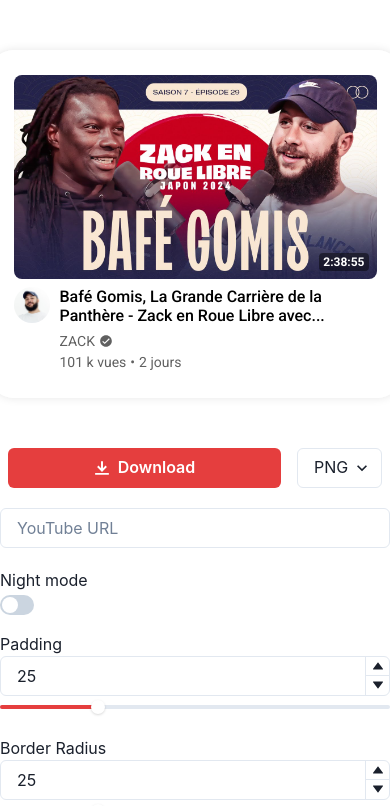
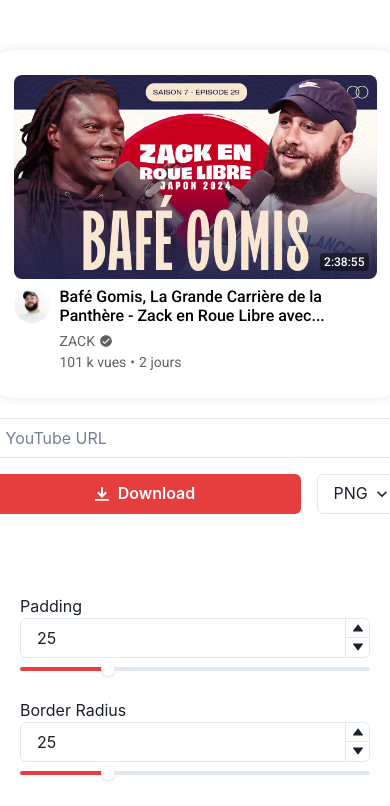
Before and after one commit to anasouh/ytcard, a Next.js app: page / in a window 390 px wide. Shown: the top 806 px of the page. Built offline with nearby package versions, Linux system fonts and the light colour scheme.

Commit message:
display horizontal

```diff
--- a/public/assets/css/style.css
+++ b/public/assets/css/style.css
@@ -66,16 +66,20 @@
 
 main {
   display: flex;
-  flex-direction: column;
   align-items: center;
   justify-content: center;
-  gap: 50px;
+  gap: 80px;
+  width: 100%;
+  height: 100vh;
 }
 
-@media screen and (max-width: 1080px) {
+@media screen and (max-width: 1000px) {
   main {
-    justify-content: flex-start;
+    flex-direction: column;
     margin-top: 50px;
+    padding: 0 20px;
+    padding-bottom: 100px;
+    height: initial;
   }
 }
 
@@ -149,7 +153,8 @@
 
 .card-thumb-container {
   position: relative;
-  width: 363px;
+  max-width: 363px;
+  width: 100%;
 }
 
 .card-thumb {
@@ -171,7 +176,7 @@
   padding: 0 4px;
   border-radius: 4px;
   font-size: 12px;
-  font-weight: 600;
+  font-weight: 500;
 }
 
 .card-title {
--- a/src/components/CardEditor.js
+++ b/src/components/CardEditor.js
@@ -15,6 +15,7 @@
   Switch,
   Text,
   border,
+  useToast,
 } from "@chakra-ui/react";
 import {
   Slider,
@@ -87,9 +88,17 @@
   const [format, setFormat] = useState("png");
   const [error, setError] = useState(null);
   const [copied, setCopied] = useState(false);
+  const toast = useToast();
 
   const toggleCopied = () => {
     setCopied(true);
+    toast({
+      title: "Link copied",
+      description: "The shareable link has been copied to your clipboard.",
+      status: "success",
+      duration: 5000,
+      isClosable: true,
+    });
     setTimeout(() => {
       setCopied(false);
     }, 2000);
@@ -202,6 +211,13 @@
     localStorage.setItem("borderRadius", JSON.stringify(borderRadius));
     localStorage.setItem("watchbarProgress", JSON.stringify(watchbarProgress));
     localStorage.setItem("nightMode", JSON.stringify(nightMode));
+    toast({
+      title: "Properties saved",
+      description: "Your properties have been saved successfully.",
+      status: "success",
+      duration: 5000,
+      isClosable: true,
+    });
   };
 
   const getShareableLink = () => {
@@ -210,9 +226,9 @@
   };
 
   return (
-    <main className="flex screen-height screen-width">
+    <main>
       {data && (
-        <section>
+        <section className="flex-column gap-20">
           {error && (
             <Text
               color="red.500"
@@ -312,21 +328,24 @@
               </div>
             </div>
           </div>
-        </section>
-      )}
-      <article
-        className="full-width flex-column gap-20"
-        style={{
-          maxWidth: "400px",
+          <Stack spacing={4}>
+            <Input
+              placeholder="YouTube URL"
+              type="url"
+              onChange={(e) => {
+                handleUrlChange(e.target.value);
               }}
-      >
+              className="full-width"
+              focusBorderColor={"#ff0000"}
+              width="100%"
+            />
             <Stack direction="row" spacing={4} justifyContent="center">
               <Button
                 leftIcon={<DownloadIcon />}
                 isLoading={loading}
                 colorScheme="red"
                 variant="solid"
-            width="70%"
+                flex={1}
                 onClick={handleDownload}
               >
                 Download
@@ -343,26 +362,16 @@
                 <option value="svg">SVG</option>
               </Select>
             </Stack>
-        <Input
-          placeholder="YouTube URL"
-          type="url"
-          onChange={(e) => {
-            handleUrlChange(e.target.value);
+          </Stack>
+        </section>
+      )}
+      <article
+        className="full-width flex-column gap-20"
+        style={{
+          maxWidth: "400px",
         }}
-          className="full-width"
-          focusBorderColor={"#ff0000"}
-        />
+      >
         <section className="properties">
-          <div className="property">
-            <h3>Night mode</h3>
-            <Switch
-              colorScheme={"red"}
-              isChecked={nightMode}
-              onChange={(e) => {
-                setNightMode(e.target.checked);
-              }}
-            />
-          </div>
           <div className="property">
             <h3>Padding</h3>
             <NumberInput
@@ -460,6 +469,16 @@
               <SliderMark value={watchbarProgress} label="0%" />
             </Slider>
           </div>
+          <div className="property">
+            <h3>Night mode</h3>
+            <Switch
+              colorScheme={"red"}
+              isChecked={nightMode}
+              onChange={(e) => {
+                setNightMode(e.target.checked);
+              }}
+            />
+          </div>
         </section>
         <Stack direction="row" spacing={4} justifyContent="center">
           <Button
--- a/src/pages/index.js
+++ b/src/pages/index.js
@@ -4,6 +4,7 @@
 function ToolPage() {
   return (
     <ChakraProvider>
+      <meta name="viewport" content="width=device-width, initial-scale=1" />
       <link rel="stylesheet" href="/assets/css/style.css" />
       <CardEditor />
     </ChakraProvider>
```
Lines whose indentation alone changed are shown as unchanged.
